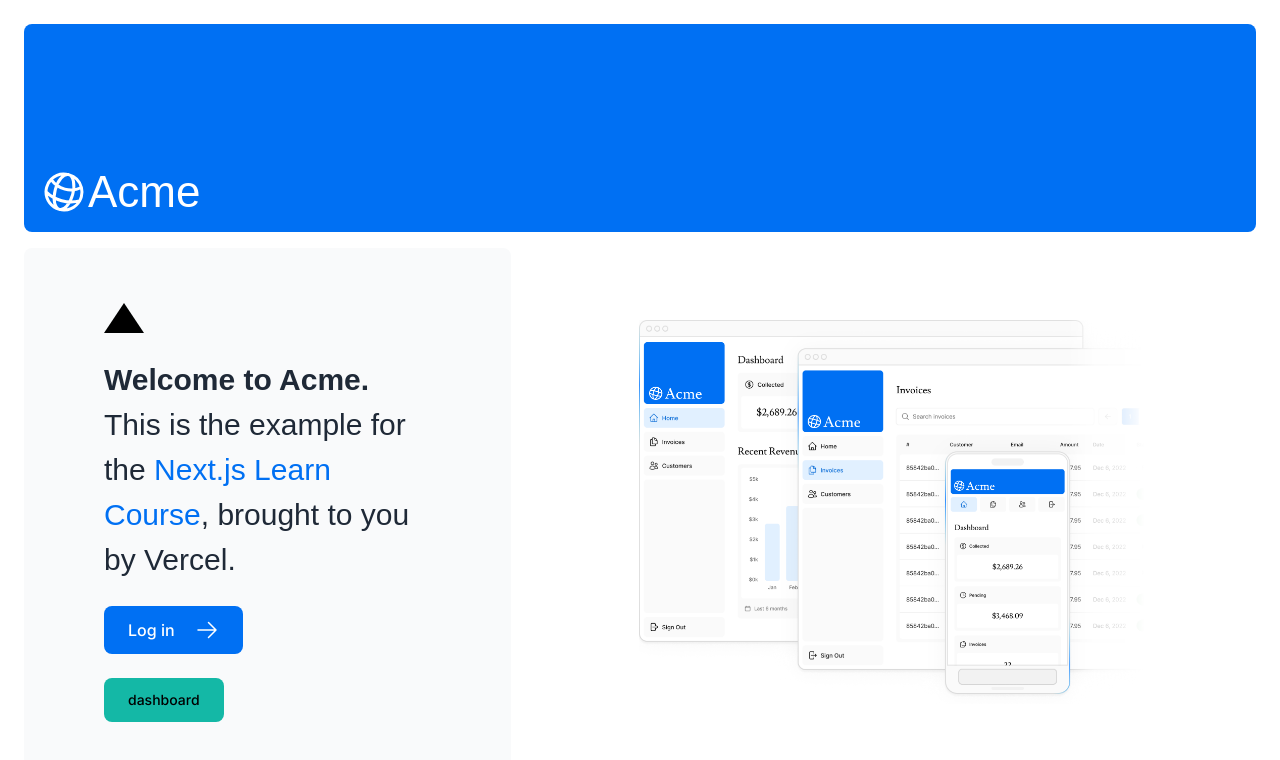
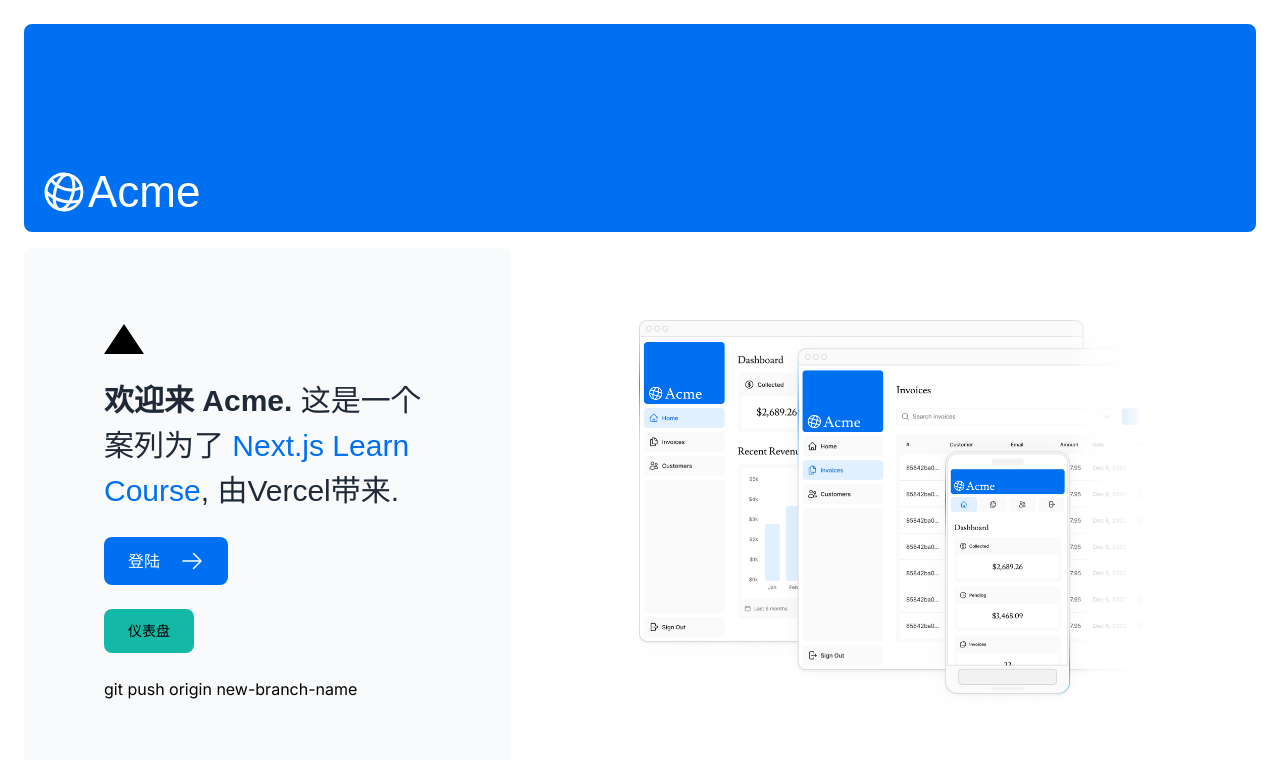
Before and after one commit to ShawSpring/nextjs-dashboard, a Next.js app: page / in a window 1280 px wide. Shown: the top 760 px of the page. Built offline with nearby package versions, Linux system fonts and the light colour scheme; a web font is replaced by a local one.

Commit message:
homepage translate to Chinese

```diff
--- a/app/page.tsx
+++ b/app/page.tsx
@@ -15,24 +15,25 @@
           <p
             className={`${lusitana.className} text-xl text-gray-800 md:text-3xl md:leading-normal`}
           >
-            <strong>Welcome to Acme.</strong> This is the example for the{' '}
+            <strong>欢迎来 Acme.</strong> 这是一个案列为了{' '}
             <a href="https://nextjs.org/learn/" className="text-blue-500">
               Next.js Learn Course
             </a>
-            , brought to you by Vercel.
+            , 由Vercel带来.
           </p>
           <Link
             href="/login"
             className="flex items-center gap-5 self-start rounded-lg bg-blue-500 px-6 py-3 text-sm font-medium text-white transition-colors hover:bg-blue-400 md:text-base"
           >
-            <span>Log in</span> <ArrowRightIcon className="w-5 md:w-6" />
+            <span>登陆</span> <ArrowRightIcon className="w-5 md:w-6" />
           </Link>
           <Link
             href="/dashboard"
             className="w-fit rounded-lg bg-teal-500 px-6 py-3 text-sm font-medium hover:bg-teal-300"
           >
-            <span>dashboard</span>
+            <span>仪表盘</span>
           </Link>
+          git push origin new-branch-name
         </div>
         <div className="flex items-center justify-center p-6 md:w-3/5 md:px-28 md:py-12">
           {/* Add Hero Images Here */}
```
